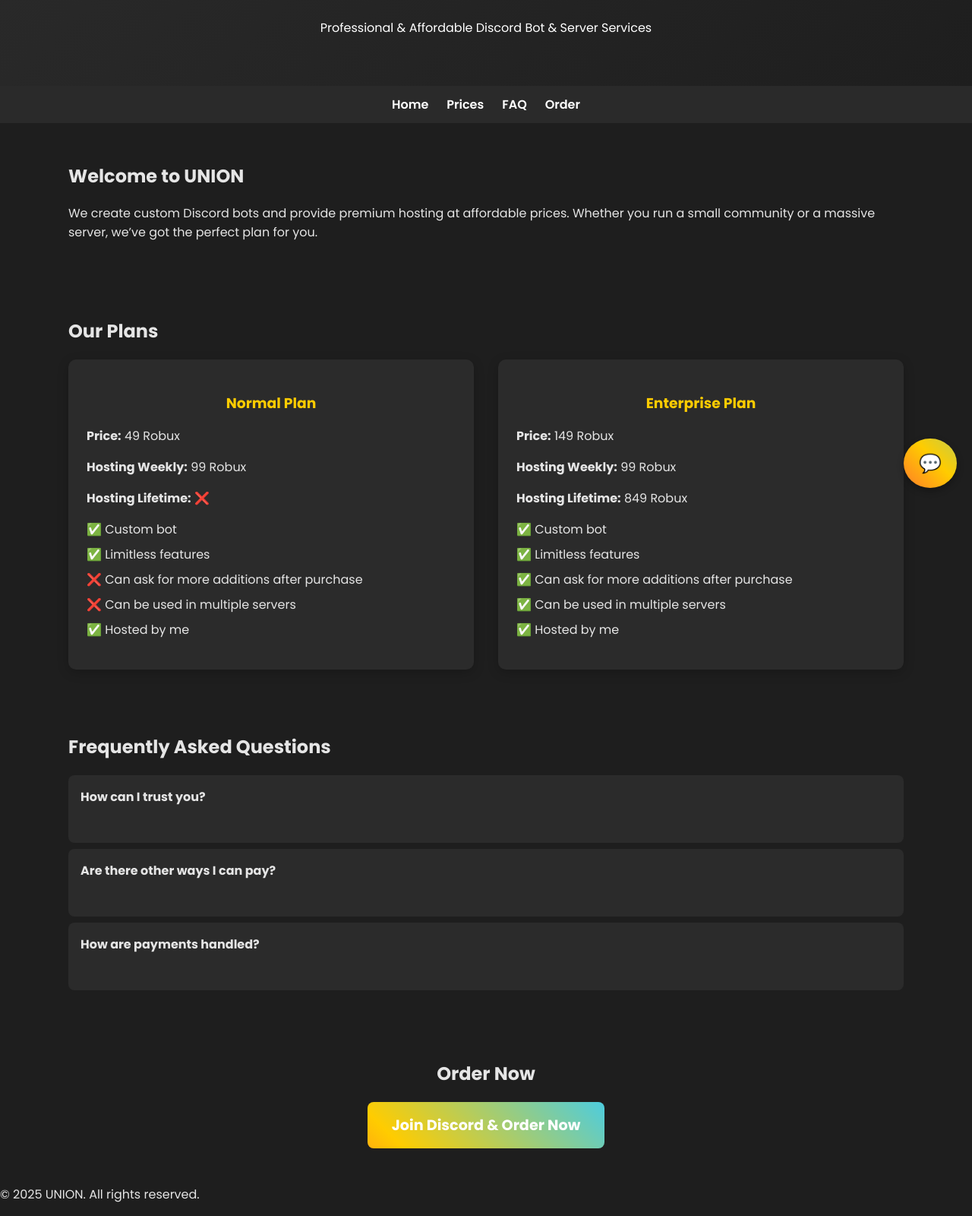
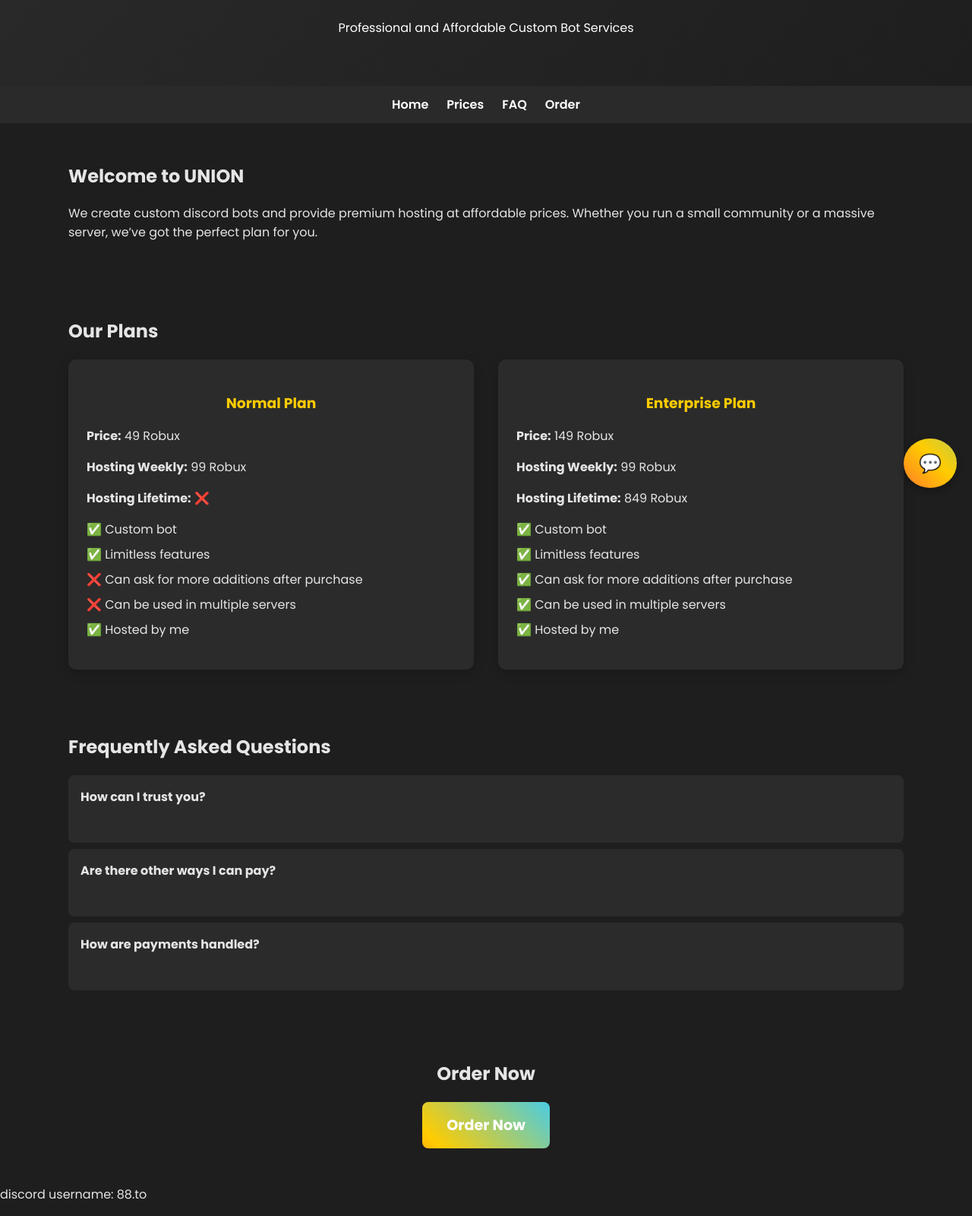
Before and after one commit to 88xto/UNION, a plain HTML site: page index.html in a window 1280 px wide. Shown: the part 138-1738 px from the top of the page at 76% size. Drawn offline with Linux system fonts and the light colour scheme.

Commit message:
Update index.html

```diff
--- a/index.html
+++ b/index.html
@@ -3,7 +3,7 @@
 <head>
 <meta charset="UTF-8">
 <meta name="viewport" content="width=device-width, initial-scale=1.0">
-<title>UNION - Discord Services</title>
+<title>𝚄𝙽𝙸𝙾𝙽</title>
 <style>
     @import url('https://fonts.googleapis.com/css2?family=Poppins:wght@400;600;700&display=swap');
     body {
@@ -164,7 +164,7 @@
 <body>
     <header>
         <h1>UNION - Discord Services</h1>
-        <p>Professional & Affordable Discord Bot & Server Services</p>
+        <p>Professional and Affordable Custom Bot Services</p>
     </header>
 
     <nav>
@@ -176,7 +176,7 @@
 
     <section id="home">
         <h2>Welcome to UNION</h2>
-        <p>We create custom Discord bots and provide premium hosting at affordable prices. Whether you run a small community or a massive server, we’ve got the perfect plan for you.</p>
+        <p>We create custom discord bots and provide premium hosting at affordable prices. Whether you run a small community or a massive server, we’ve got the perfect plan for you.</p>
     </section>
 
     <section id="prices">
@@ -229,13 +229,13 @@
 
     <section id="order" style="text-align:center;">
         <h2>Order Now</h2>
-        <a href="https://discord.gg/m45FrvmrWK" class="order-btn">Join Discord & Order Now</a>
+        <a href="https://discord.gg/m45FrvmrWK" class="order-btn">Order Now</a>
     </section>
 
     <a href="https://discord.gg/m45FrvmrWK" class="fab">💬</a>
 
     <footer>
-        <p>© 2025 UNION. All rights reserved.</p>
+        <p>discord username: 88.to</p>
     </footer>
 
 <script>
```
